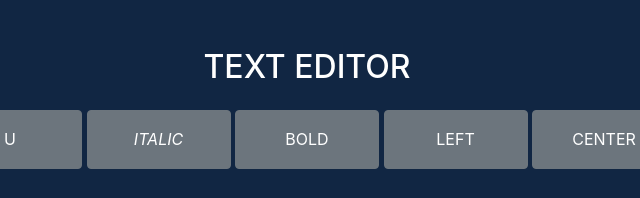
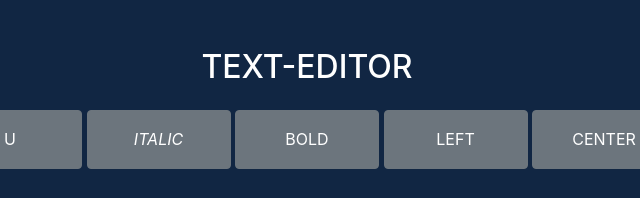
Before and after one commit to jaka-ars/text-editor, a plain HTML site: page index.html in a window 1280 px wide. Shown: the top 198 px of the page, 333-973 px from the left. Drawn offline with Linux system fonts and the light colour scheme.

Commit message:
added for gh

```diff
--- a/index.html
+++ b/index.html
@@ -10,7 +10,7 @@
 <body>
 
     <div class="container">
-        <h2 class="text-center mt-5">TEXT EDITOR</h2>
+        <h2 class="text-center mt-5">TEXT-EDITOR</h2>
         <div class="format-btn text-center mt-4">
             <button type="button" class="btn btn-secondary text-decor" onclick="textThrough(this)">S</button>
             <button type="button" class="btn btn-secondary text-decor" onclick="textUnder(this)">U</button>
```
